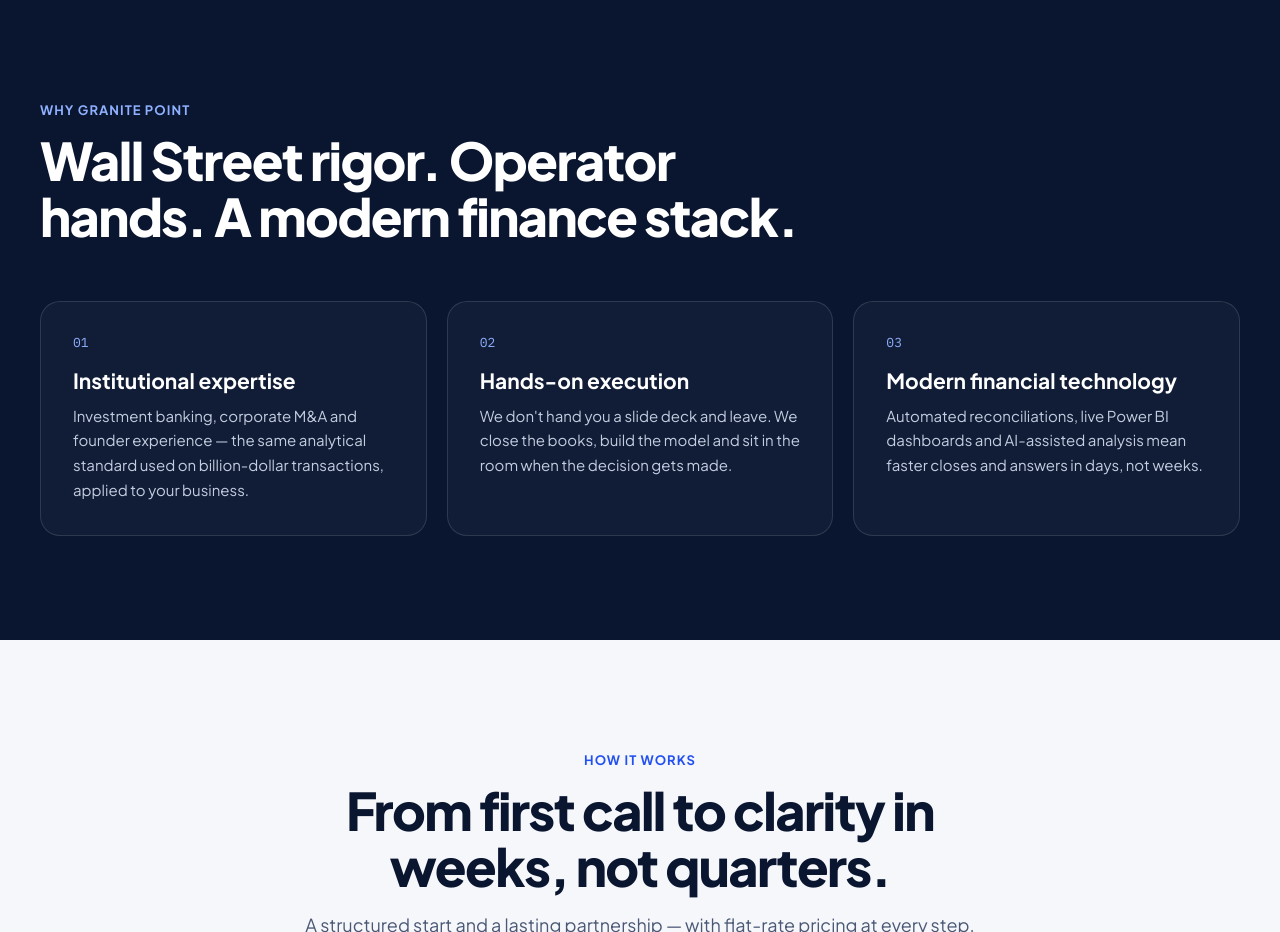
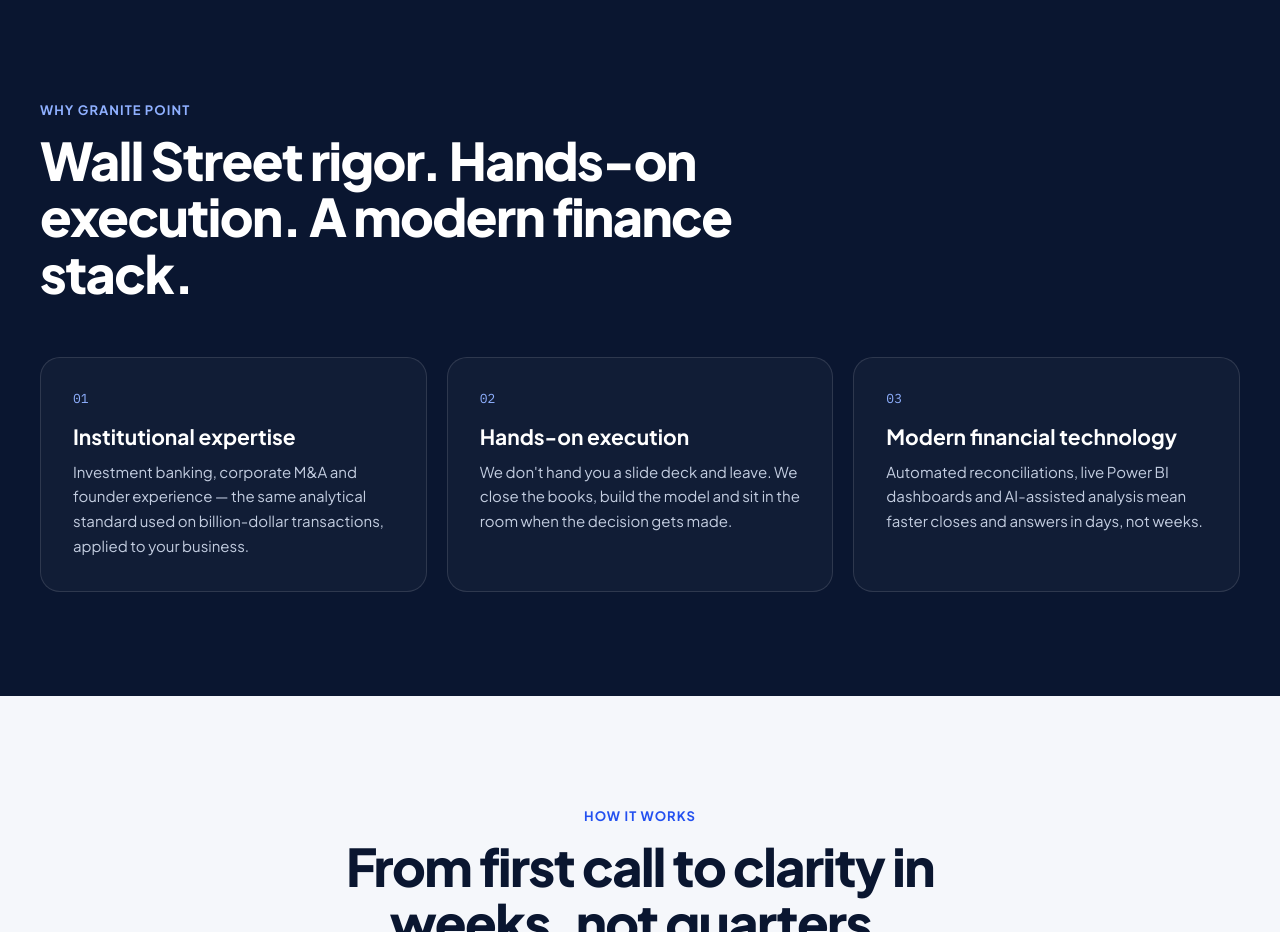
Before and after one commit to jhenris1/Granite-Point-Advisory_Website, a plain HTML site: page index.html in a window 1280 px wide. Shown: the part 3200-4132 px from the top of the page. Drawn offline with Linux system fonts and the light colour scheme; a script that the page names is missing.

Commit message:
Reword Why section headline: "Hands-on execution"
Replaces "Operator hands" so the headline mirrors card 02.

Co-Authored-By: Claude Opus 5.5 <noreply@anthropic.com>

```diff
--- a/index.html
+++ b/index.html
@@ -545,7 +545,7 @@ Complimentary CFO Diagnostic — delivered in 5 business days
 <div class="gp-wrap" style="padding-top: 104px; padding-bottom: 104px">
 <div style="max-width: 760px">
 <div style="font-size: 13px; font-weight: 700; letter-spacing: .08em; text-transform: uppercase; color: #8FB0FF">Why Granite Point</div>
-<h2 style="margin: 14px 0 0; font-size: clamp(34px, 4.2vw, 52px); line-height: 1.08; letter-spacing: -.03em; font-weight: 800">Wall Street rigor. Operator hands. A modern finance stack.</h2>
+<h2 style="margin: 14px 0 0; font-size: clamp(34px, 4.2vw, 52px); line-height: 1.08; letter-spacing: -.03em; font-weight: 800">Wall Street rigor. Hands-on execution. A modern finance stack.</h2>
 </div>
 <div style="display: grid; grid-template-columns: repeat(auto-fit, minmax(min(100%, 300px), 1fr)); gap: 20px; margin-top: 56px">
 <div class="gp-sec-card" style="border: 1px solid rgba(255,255,255,.12); border-radius: 20px; padding: 32px; background: rgba(255,255,255,.03)">
```
